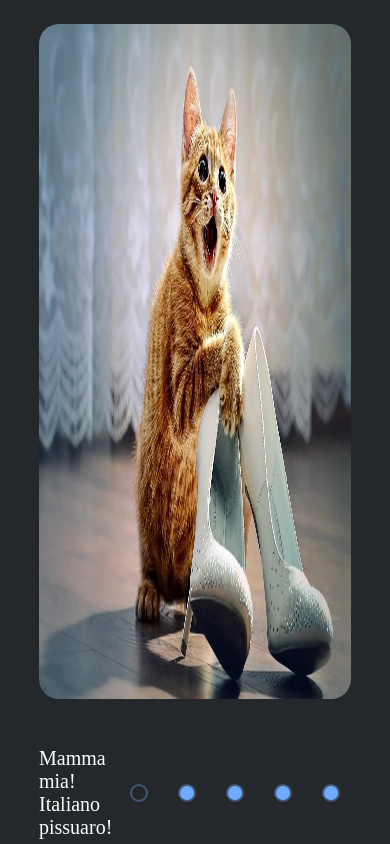
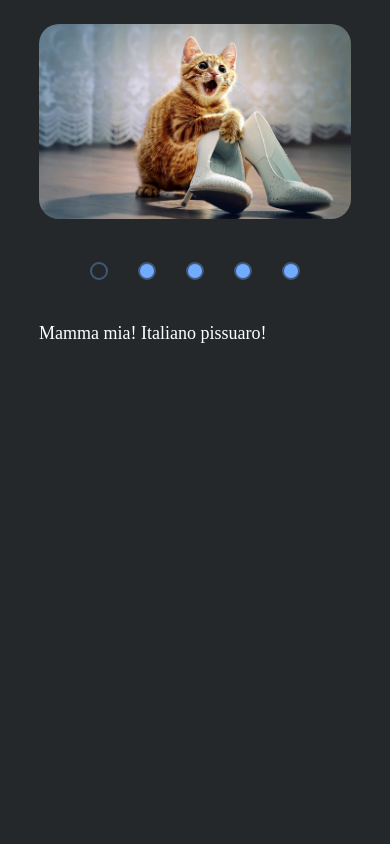
Before and after one commit to Aleksandr-Trofimov/cssMemeSlider, a plain HTML site: page index.html in a window 390 px wide. Drawn offline with Linux system fonts and the light colour scheme.

Commit message:
feat: add adaptive for small screens

```diff
--- a/styles.css
+++ b/styles.css
@@ -242,3 +242,50 @@ input:checked:nth-child(4) ~ .controls .controls__labels label:nth-child(4):acti
 input:checked:nth-child(5) ~ .controls .controls__labels label:nth-child(5):active span {
 	background-color: white;
 }
+
+* Добавляю изменение стилей при уменьшении окна просмотра */ @media screen and (max-width: 1100px) {
+	html,
+	body {
+		height: 57vw;
+	}
+}
+
+@media screen and (max-width: 900px) {
+	html,
+	body {
+		height: 74vw;
+	}
+	.slider {
+		height: 75%;
+	}
+}
+
+@media screen and (max-width: 769px) {
+	html,
+	body {
+		height: 100%;
+	}
+	.slider {
+		height: 50vw;
+	}
+	.controls {
+		flex-direction: column-reverse;
+		align-items: center;
+		gap: 2rem;
+		margin-top: 2rem;
+	}
+
+	.text__slider {
+		width: 100%;
+	}
+	.text__item p {
+		font-size: 1.125rem;
+	}
+}
+
+@media screen and (max-width: 620px) {
+	html,
+	body {
+		height: 130vw;
+	}
+}
```
